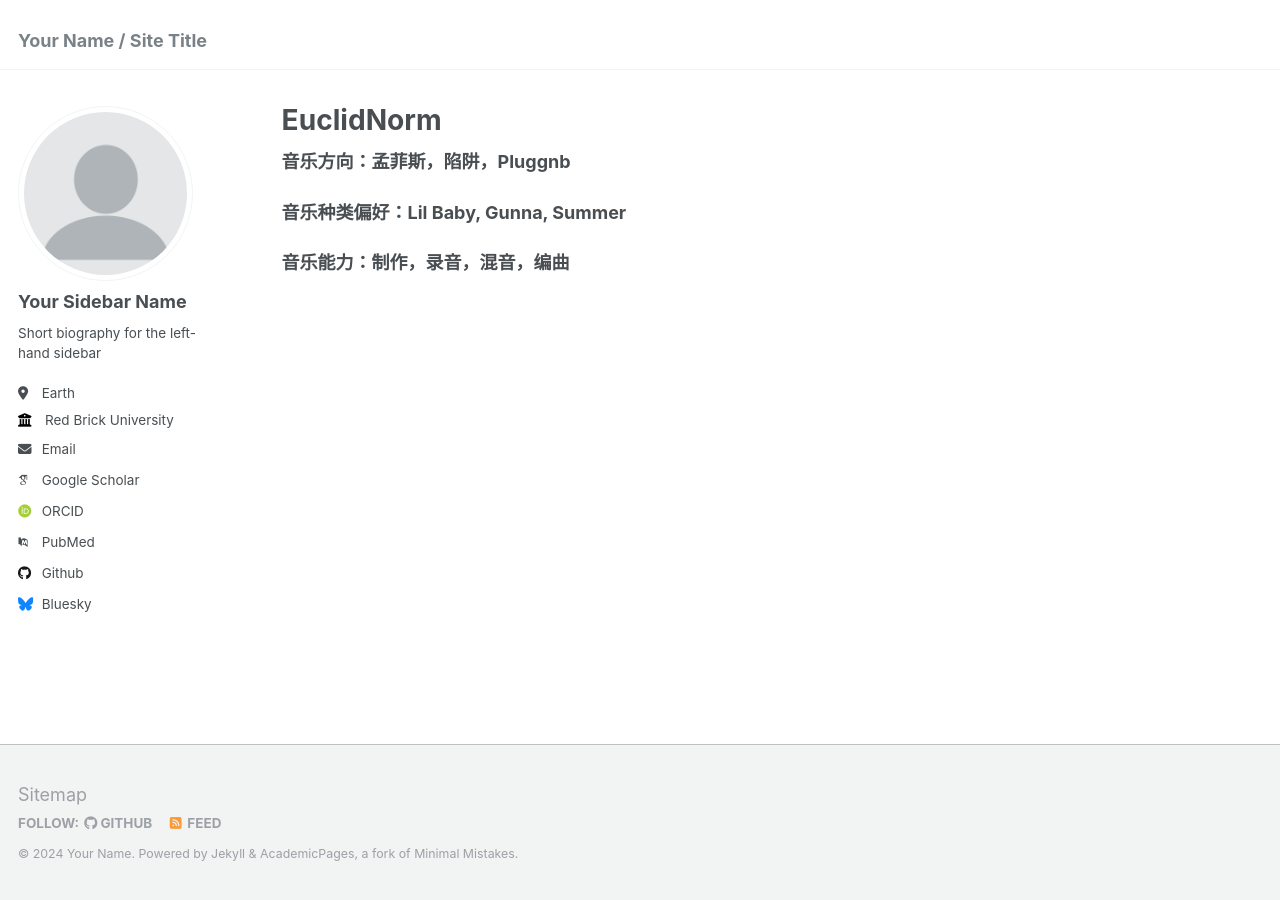
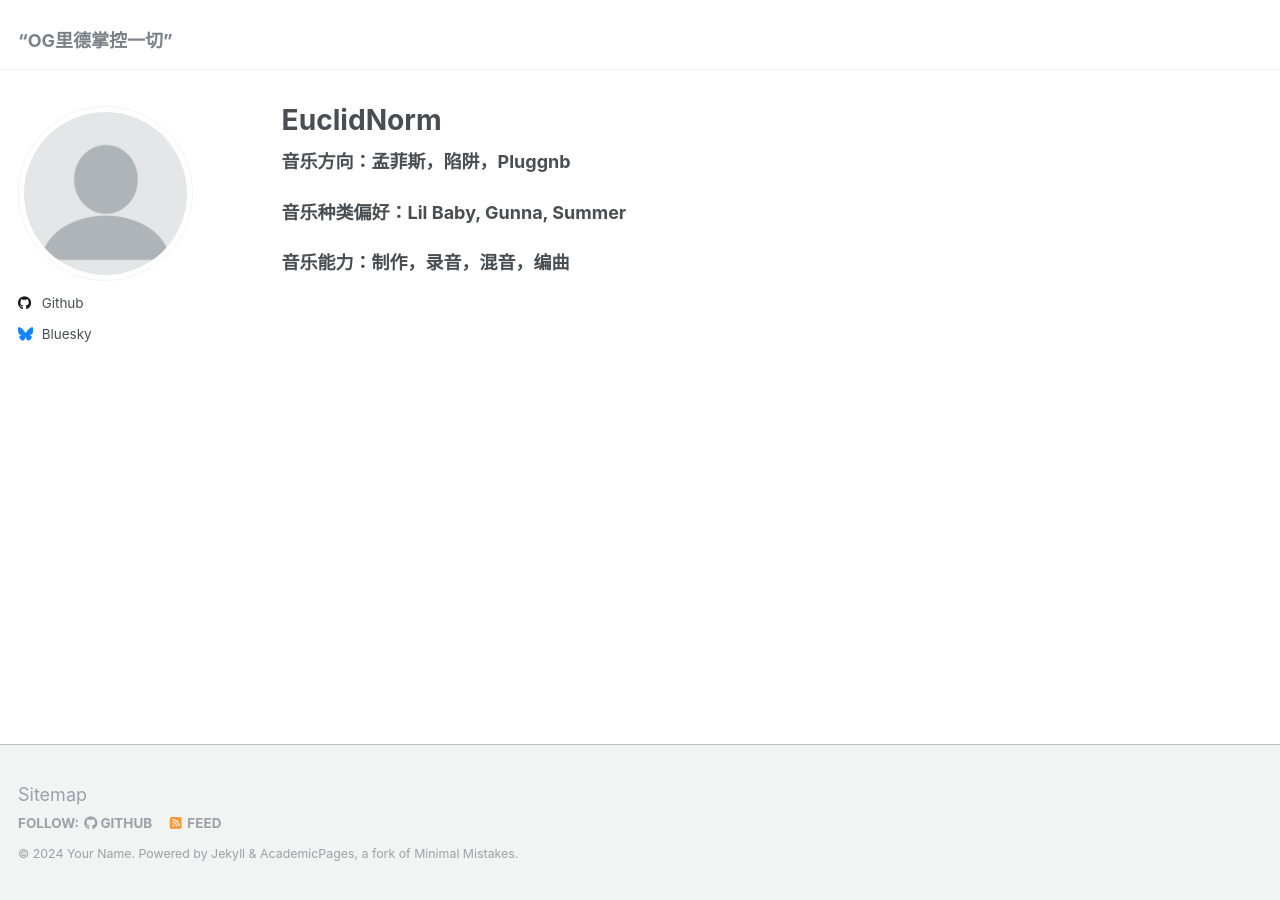
Before and after one commit to BSITA-CQ/BSITA-CQ.github.io, a Jekyll site: the page built from _pages/about.md, in a window 1280 px wide. Built offline with Jekyll 4.4.1, drawn with Linux system fonts in a browser that asks for light colours; some web fonts are replaced; some of the changed lines change nothing that is shown.

Commit message:
Update _config.yml

```diff
--- a/_config.yml
+++ b/_config.yml
@@ -8,7 +8,7 @@
 
 # Basic Site Settings
 locale                   : "en-US"
-title                    : "Your Name / Site Title"
+title                    : "“OG里德掌控一切”"
 title_separator          : "-"
 name                     : &name "Your Name"
 description              : &description "personal description"
@@ -22,22 +22,22 @@
 author:
   # Biographic information
   avatar           : "profile.png"
-  name             : "Your Sidebar Name"
-  pronouns         : # example: "she/her"
-  bio              : "Short biography for the left-hand sidebar"
-  location         : "Earth"
-  employer         : "Red Brick University"
-  uri              : # URL
-  email            : "none@example.org"
+  #name             : "EuclidNorm"
+  #pronouns         : # example: "she/her"
+  #bio              : "Short biography for the left-hand sidebar"
+  #location         : "Earth"
+  #employer         : "Red Brick University"
+  #uri              : # URL
+  #email            : "none@example.org"
 
   # Academic websites
-  arxiv            : # URL - Update with the correct link to your profile
-  googlescholar    : "https://scholar.google.com/citations?user=PS_CX0AAAAAJ"
-  impactstory      : # URL
-  orcid            : "http://orcid.org/yourorcidurl"
-  semantic         : # URL
-  pubmed           : "https://www.ncbi.nlm.nih.gov/pubmed/?term=john+snow"
-  researchgate     : # URL
+  #arxiv            : # URL - Update with the correct link to your profile
+  网易云主页         : "https://music.163.com/#/artist?id=94245293"
+  #impactstory      : # URL
+  #谷歌学术           : ""
+  #semantic         : # URL
+  #pubmed           : "https://www.ncbi.nlm.nih.gov/pubmed/?term=john+snow"
+  #researchgate     : # URL
 
   # Repositories and software development
   bitbucket        : # Username - Update with your username on the site
```
